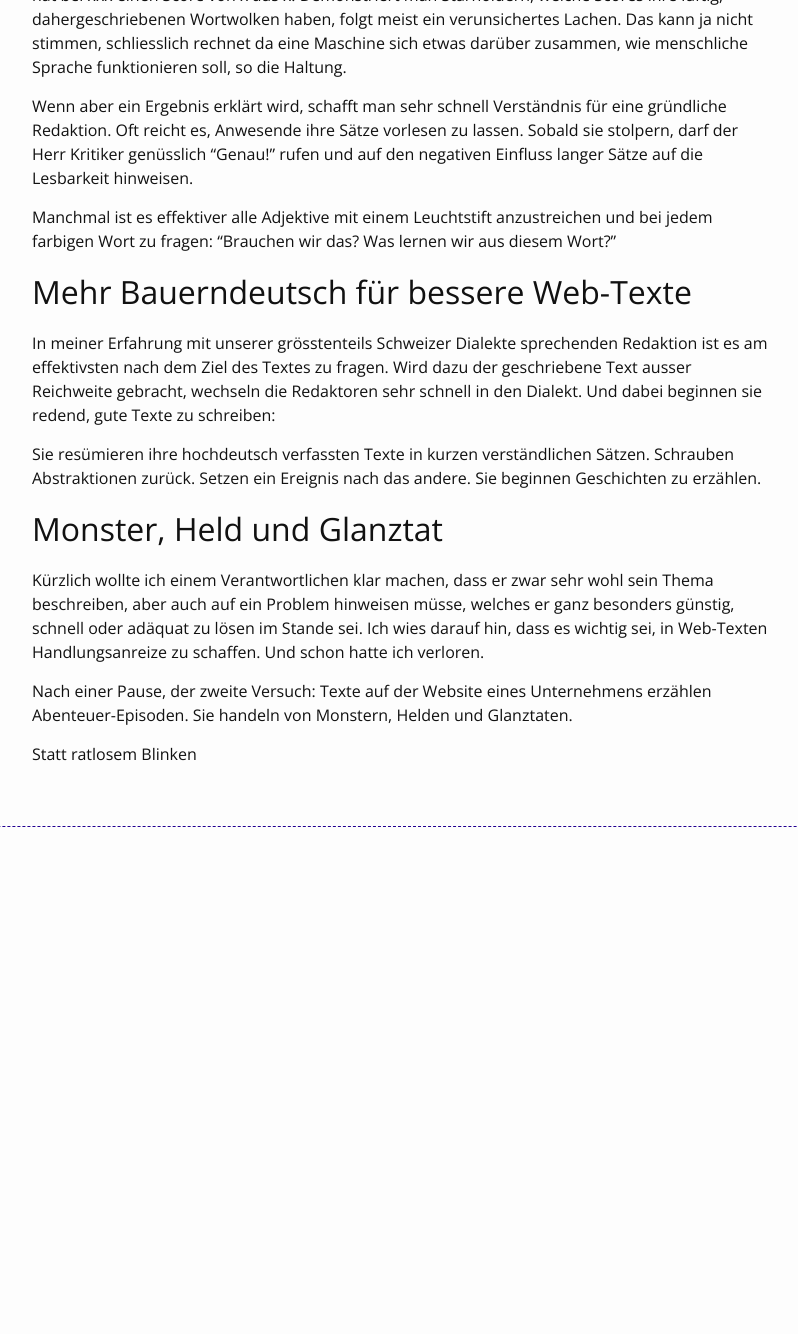
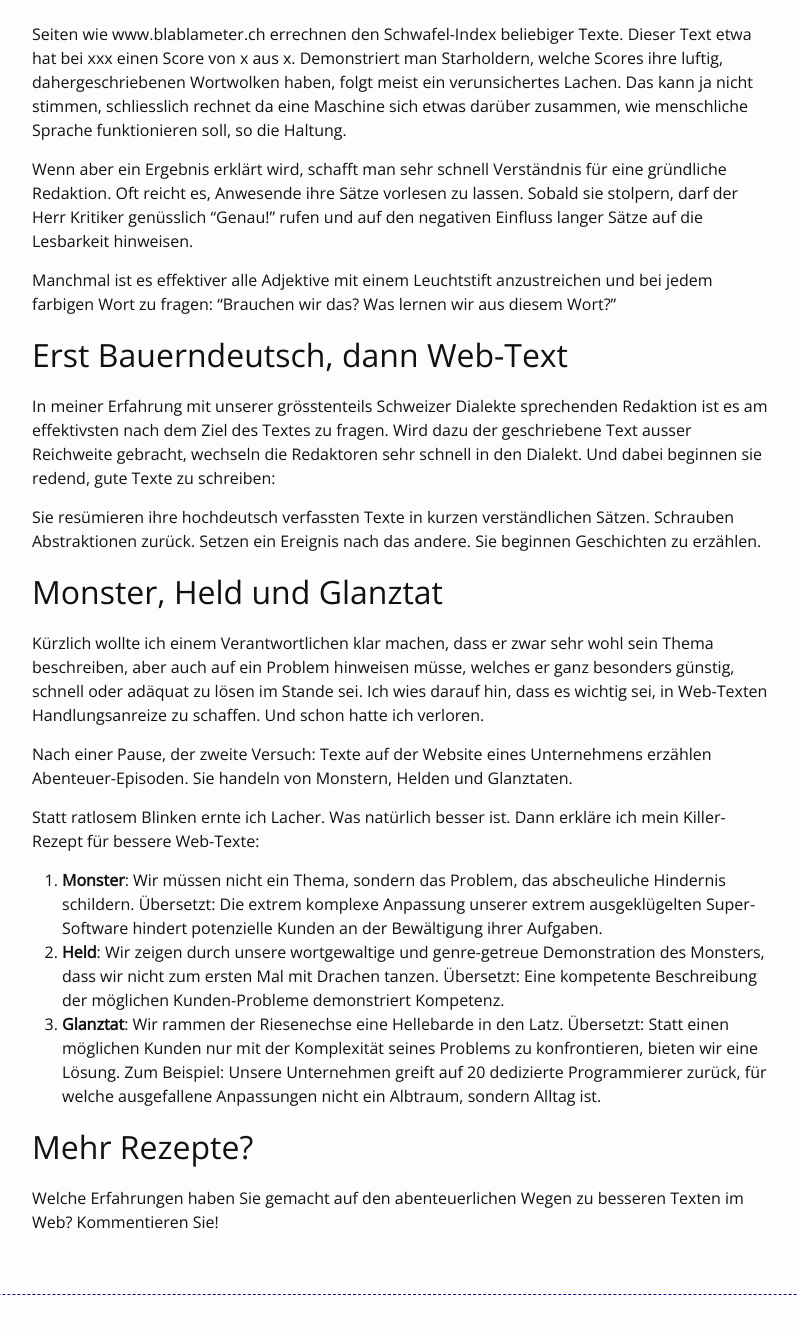
Before and after one commit to tschannes/tschannes.github.com, a Jekyll site: the page built from _posts/2014-10-10-Monster-Held-Glanztat.markdown, in a window 1280 px wide and 1400 px high, scrolled down 1714 px. Shown: the top 1334 px of the window, without its empty margins (238-1036 px from the left). Built offline with Jekyll 4.4.1, drawn with Linux system fonts in a browser that asks for light colours; comment, search, counter and statistics services are not loaded; before the commit the page ends 2646 px from its top, so only the background shows below that; some of the changed text lies outside the part shown.

Commit message:
monster ready for revision

```diff
--- a/_posts/2014-10-10-Monster-Held-Glanztat.markdown
+++ b/_posts/2014-10-10-Monster-Held-Glanztat.markdown
@@ -1,32 +1,33 @@
 ---
 layout: post
-title:  "Monster, Held und Glanztat: Ein Weg zu besseren Web-Texten"
+title:  "Monster, Held und Glanztat: Wege zu besseren Web-Texten"
 date:   2014-10-07
 excerpt: "Die These: Web-Texte werden besser, wenn man Schreibende mit den Schwächen, Fehler-Mustern und der Phrasenhaftigkeit ihrer Texte konfrontiert und sie auffordert  erst einmal im Dialekt zu erzählen."
+comments: true
 ---
 
 "Was ist denn falsch mit diesem Text?", fragen mich die Leute? "Falsch ist, dass es keine Monster, keine Helden und keine Glanztaten darin gibt", antworte ich seit kurzem.
 
 Meist liegt es weder an der Grammatik, noch an der Satzstellung und auch die Rechtschreibung passt meistens. Falsch an vielen Texten ist, was fehlt.
 
+## Konkurrenz Wikipedia
 Viele Web-Texte, denen ich als Redaktor begegne, beschränken sich darauf, Themen abzustecken. Wie im Wilden Westen beanspruchen sie ein Stück Land für sich, indem sie einen Wimpel Inhalt in noch unbesetztes Land rammen.
 
 Das Problem: Das Internet ist schon zehn Jahre lang kein unbesetztes Land mehr. Kleine und grossen Themen wurden bereits abgesteckt, ausgemessen und vergeben. Nicht ein Staat und auch keine Geheimdienste sind für dies verantwortlich, sondern die grösste Website der Welt: Wikipedia.
 
 Welches Thema wie auch zu beschreiben suchen, Wikipedia macht es besser. Wo ein Unternehmen einen Redaktor und ein paar Stunden investieren kann, da wirft die Online-Enzyklopädie zahllose Experten in die Waagschale. Und diese arbeiten zum Nulltarif.
 
-## Fehlende Rezepte
+## Schreiben braucht Norm und Abweichung
 Wenn ich Web-Textern und Inhaltsverantwortlichen sage, dass es im Jahr 2014 nicht mehr ausreiche, ein Thema einfach zu beschreiben, werde ich mit grossen, ratlos aufgesperrten Augen angestarrt. Und zurecht. Ich hatte nämlich bisher keine griffige Antwort, kein Rezept zur Hand.
 
 Wenn aber Sekretäre, Sachbearbeiter und Ressort-Verantwortliche gute Texte schreiben sollen, sind klare Handlungsanweisungen, Raster, Muster und Rezepte unverzichtbar.
 
+## ctrl + F gegen Nominalstil
 Demonstrationen und Geschichten sind dabei viel hilfreicher als komplizierte Konzepte, abstrakte Verweise auf Nominalstil oder der Hinweis auf die fehlenden Bezüge zu den eigenen Business Goals. Denn was für professionelle Web-Texter selbstverständlich ist, wird Gelegenheitsredaktoren oft nur verwirren.
-
-## Rezepturen gegen Nominalstil
 
 Macht ctrl + F und sucht nach "ung", "keit" oder "ion". Für viele Redaktoren ist es weit effektiver, wenn sie eine ihrer Texte voller farbig markierter "ung" sehen, als wenn ihnen jemand sagt, sie sollen Nominalstil vermeiden.
 
-## Blacklists gegen Fülltext
+## Schwarze Listen gegen Fülltext
 Für Menschen, die nicht professionell schreiben, bestehen Marketing und Web-Texte oft vor allem aus marktschreierischen Adjektiven. Oder aus solchen, die einzig dazu dienen, klare Aussagen zu vermeiden.
 
 Ein möglicher Prozess gegen diese Füllwörter sind schwarze Listen, welche Schwafel-Vokabular an den Pranger stellen. auf solchen Blacklists könnten folgende Wörter stehen:
@@ -41,14 +42,14 @@ Ein möglicher Prozess gegen diese Füllwörter sind schwarze Listen, welche Sch
 
 Leider sind solche schwarze Listen nie vollständig und nur selten wirklich richtig. Denn professionelle Texter setzen Füllwörter sehr wohl ein ohne dabei nur heisse Luft zu produzieren. Das richtige Mass lässt sich dabei aber nicht einfach in eine Zahl fassen. Es beruht auf viel Erfahrung mit Sprache, guten und weniger guten Texten.
 
-## Blabla beweisen
+## Blabla-Beweise wirken Wunder
 Seiten wie www.blablameter.ch errechnen den Schwafel-Index beliebiger Texte. Dieser Text etwa hat bei xxx einen Score von x aus x. Demonstriert man Starholdern, welche Scores ihre luftig, dahergeschriebenen Wortwolken haben, folgt meist ein verunsichertes Lachen. Das kann ja nicht stimmen, schliesslich rechnet da eine Maschine sich etwas darüber zusammen, wie menschliche Sprache funktionieren soll, so die Haltung.
 
 Wenn aber ein Ergebnis erklärt wird, schafft man sehr schnell Verständnis für eine gründliche Redaktion. Oft reicht es, Anwesende ihre Sätze vorlesen zu lassen. Sobald sie stolpern, darf der Herr Kritiker genüsslich "Genau!" rufen und auf den negativen Einfluss langer Sätze auf die Lesbarkeit hinweisen.
 
 Manchmal ist es effektiver alle Adjektive mit einem Leuchtstift anzustreichen und bei jedem farbigen Wort zu fragen: "Brauchen wir das? Was lernen wir aus diesem Wort?"
 
-## Mehr Bauerndeutsch für bessere Web-Texte
+## Erst Bauerndeutsch, dann Web-Text
 In meiner Erfahrung mit unserer grösstenteils Schweizer Dialekte sprechenden Redaktion ist es am effektivsten nach dem Ziel des Textes zu fragen. Wird dazu der geschriebene Text ausser Reichweite gebracht, wechseln die Redaktoren sehr schnell in den Dialekt. Und dabei beginnen sie redend, gute Texte zu schreiben:
 
 Sie resümieren ihre hochdeutsch verfassten Texte in kurzen verständlichen Sätzen. Schrauben Abstraktionen zurück. Setzen ein Ereignis nach das andere. Sie beginnen Geschichten zu erzählen.
@@ -58,4 +59,11 @@ Kürzlich wollte ich einem Verantwortlichen klar machen, dass er zwar sehr wohl
 
 Nach einer Pause, der zweite Versuch: Texte auf der Website eines Unternehmens erzählen Abenteuer-Episoden. Sie handeln von Monstern, Helden und Glanztaten.
 
-Statt ratlosem Blinken
+Statt ratlosem Blinken ernte ich Lacher. Was natürlich besser ist. Dann erkläre ich mein Killer-Rezept für bessere Web-Texte:
+
+1. **Monster**: Wir müssen nicht ein Thema, sondern das Problem, das abscheuliche Hindernis schildern. Übersetzt: Die extrem komplexe Anpassung unserer extrem ausgeklügelten Super-Software hindert potenzielle Kunden an der Bewältigung ihrer Aufgaben.
+2. **Held**: Wir zeigen durch unsere wortgewaltige und genre-getreue Demonstration des Monsters, dass wir nicht zum ersten Mal mit Drachen tanzen. Übersetzt: Eine kompetente Beschreibung der möglichen Kunden-Probleme demonstriert Kompetenz.
+3. **Glanztat**: Wir rammen der Riesenechse eine Hellebarde in den Latz. Übersetzt: Statt einen möglichen Kunden nur mit der Komplexität seines Problems zu konfrontieren, bieten wir eine Lösung. Zum Beispiel: Unsere Unternehmen greift auf 20 dedizierte Programmierer zurück, für welche ausgefallene Anpassungen nicht ein Albtraum, sondern Alltag ist.
+
+## Mehr Rezepte?
+Welche Erfahrungen haben Sie gemacht auf den abenteuerlichen Wegen zu besseren Texten im Web? Kommentieren Sie!
```
